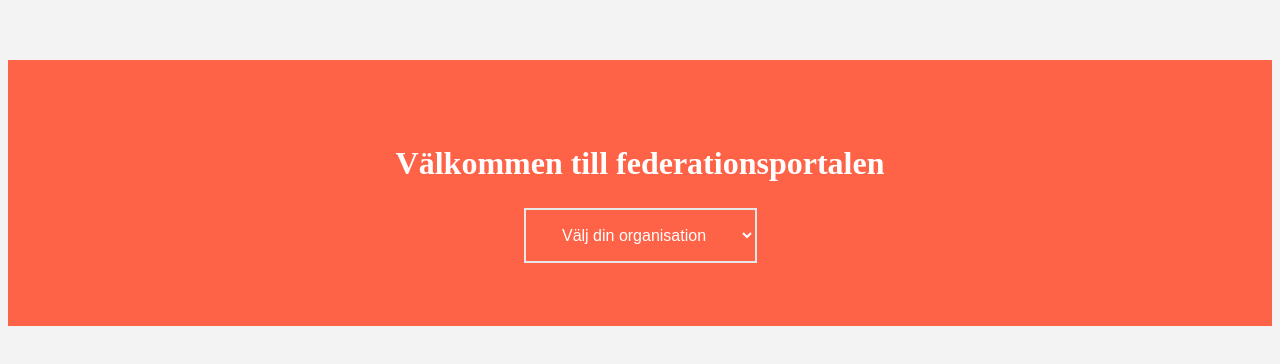
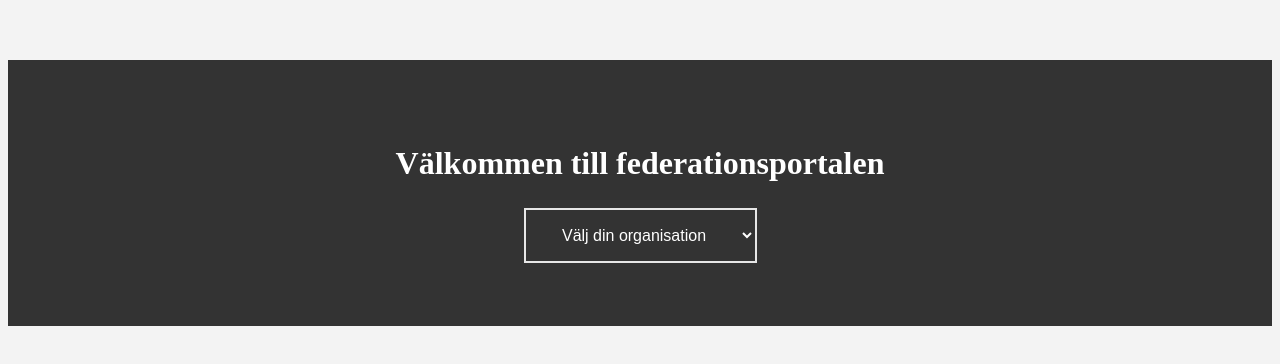
Before and after one commit to rob1sun/fedportal, a plain HTML site: page index.html in a window 1280 px wide. Shown: the part 164-528 px from the top of the page. Drawn offline with Linux system fonts and the light colour scheme; no server answers.

Commit message:
Update portalaas.css

```diff
--- a/css/portalaas.css
+++ b/css/portalaas.css
@@ -4,7 +4,7 @@ margin-top: 14rem;
 text-align: center;
 padding-top: 5%;
 padding-bottom: 5%;
-background-color: tomato;
+background-color: #333;
 color: white;
 }
 
@@ -12,7 +12,7 @@ color: white;
 .flex-header {
   padding: 15px;
   margin: 0;
-  background-color: tomato;
+  background-color: #333;
   list-style: none;
   -ms-box-orient: horizontal;
   display: -webkit-box;
@@ -32,7 +32,7 @@ color: white;
   text-align: center;
 }
 .button {
-  background-color: tomato;
+  background-color: #333;
   border: 2px solid #e7e7e7;
   color: white;
   padding: 16px 32px;
```
